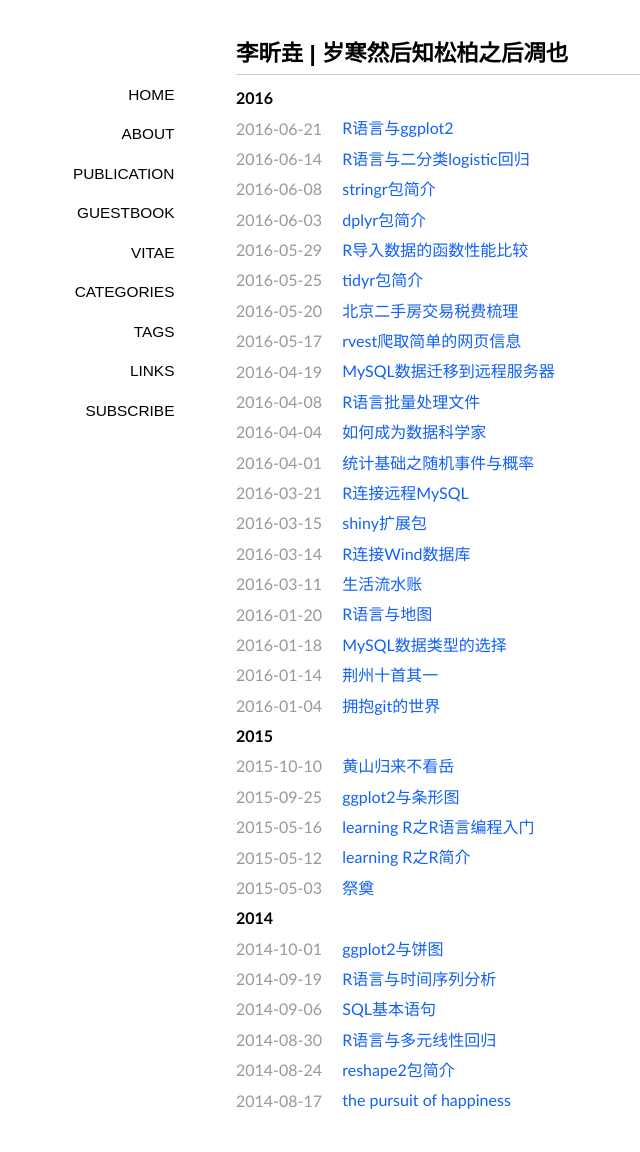
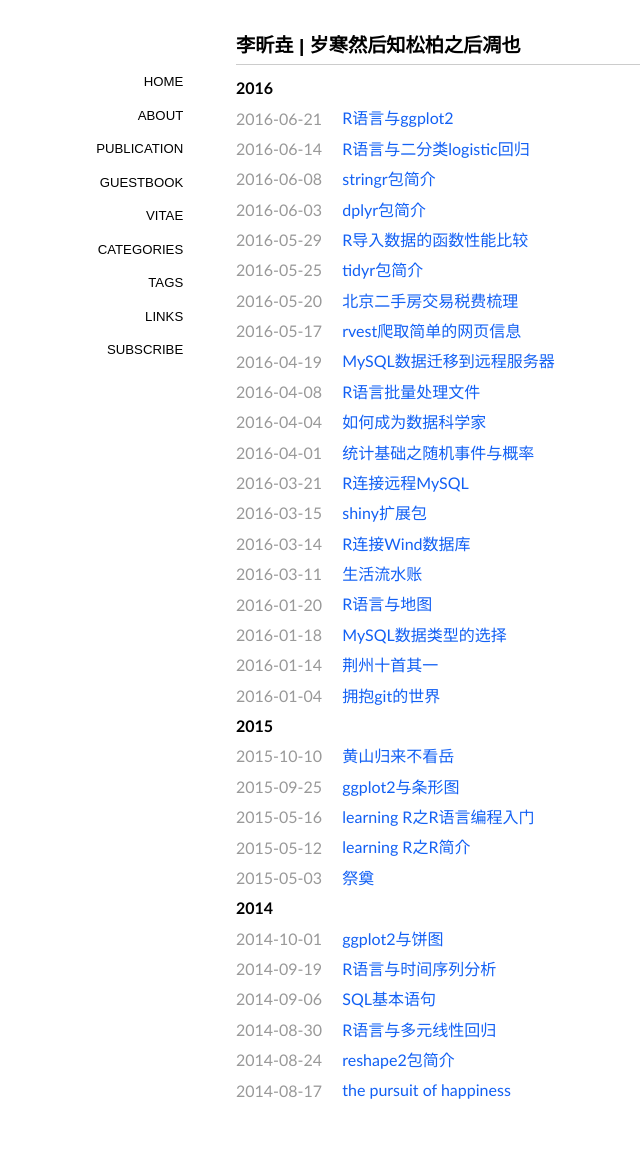
Before and after one commit to lixinyao/jekyll_blog, a Jekyll site: the page built from index.md, in a window 1280 px wide. Shown: the whole page, without its empty margins (104-744 px from the left). Built offline with Jekyll 4.4.1, drawn with Linux system fonts in a browser that asks for light colours; nearby versions of some CDN libraries; some web fonts are replaced; comment, search, counter and statistics services are not loaded.

Commit message:
修改body字体为12

```diff
--- a/media/css/style.css
+++ b/media/css/style.css
@@ -12,7 +12,7 @@
 @import url(http://fonts.useso.com/css?family=Galdeano);
 @import url(http://fonts.useso.com/css?family=Electrolize);
 @import url(http://fonts.useso.com/css?family=Cuprum);
-body{font-size:14px;font-family:"Galdeano","Hiragino Sans GB","Microsoft YaHei",Trebuchet,"Trebuchet MS",Tahoma,"Lucida Grande","Lucida Sans Unicode",Verdana,sans-serif;color:#000000;background-color:#ffffff;}
+body{font-size:12px;font-family:"Galdeano","Hiragino Sans GB","Microsoft YaHei",Trebuchet,"Trebuchet MS",Tahoma,"Lucida Grande","Lucida Sans Unicode",Verdana,sans-serif;color:#000000;background-color:#ffffff;}
 *{padding:0;margin: 0;border:none;outline:none;}
 a{color:#1260f4;text-decoration:none;}
 a:hover{color:#333333;text-decoration:underline;}
```
